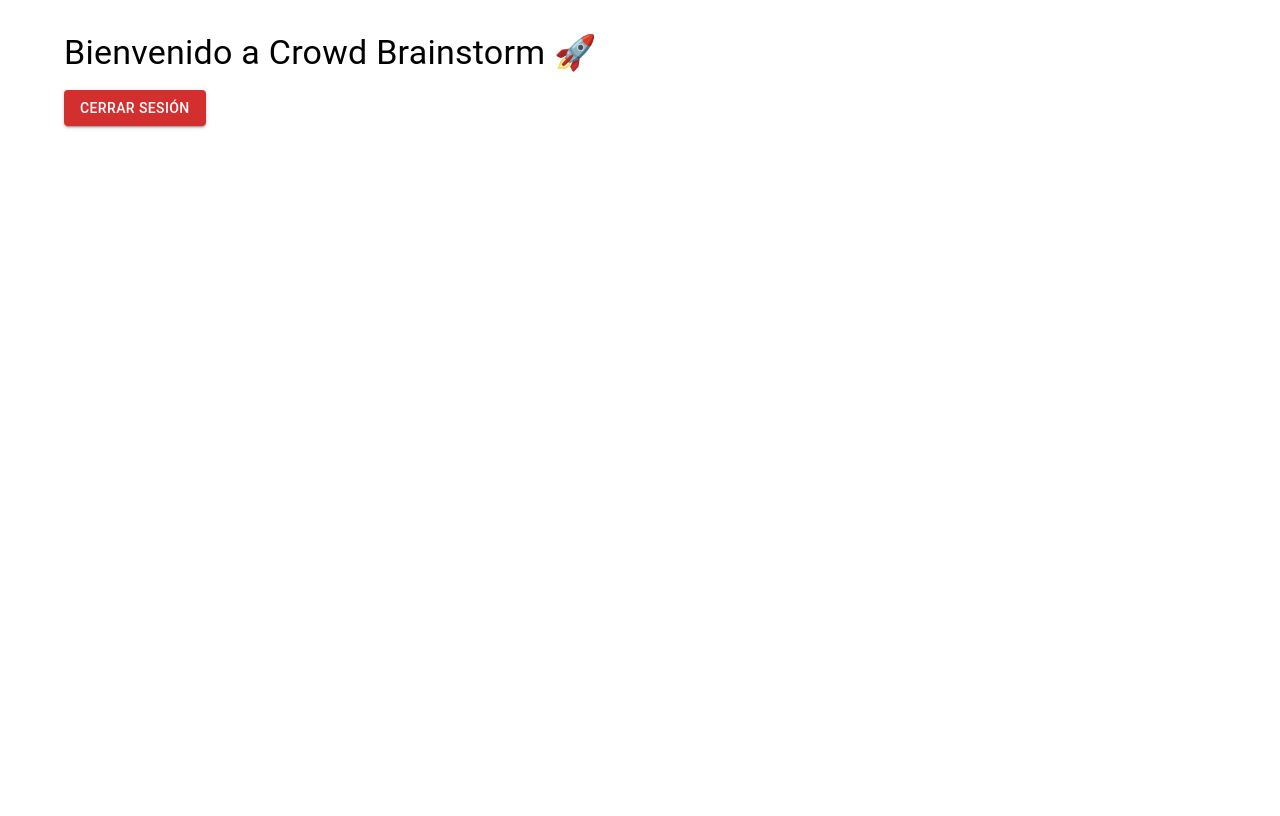
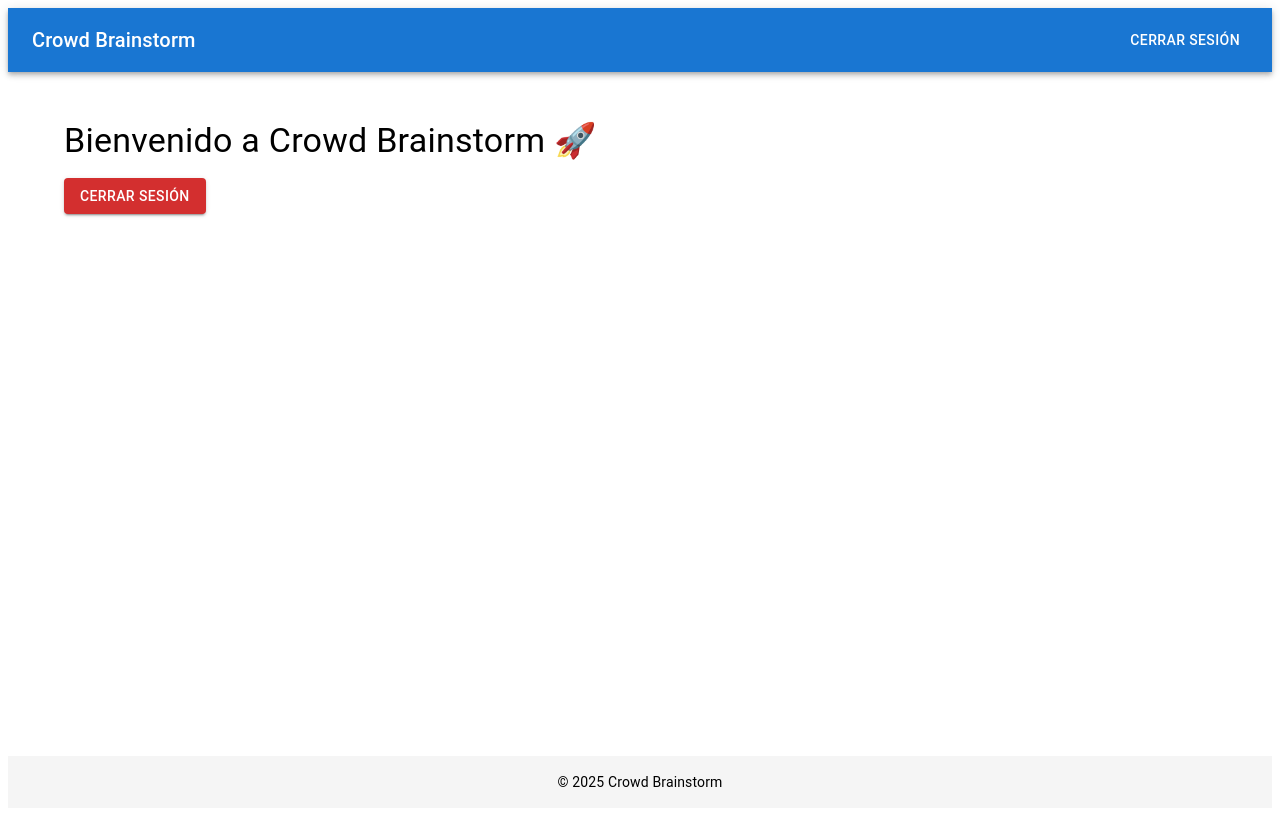
Before and after one commit to Ren991/Crowd-Brainstorm, a React (Vite) app in the folder crowd-brainstorm/: page /dashboard in a window 1280 px wide. Built offline with nearby package versions, Linux system fonts and the light colour scheme; no server answers; the database is empty; sample sign-in values are in the browser's storage.

Commit message:
add footer & navbar

```diff
--- a/crowd-brainstorm/src/App.tsx
+++ b/crowd-brainstorm/src/App.tsx
@@ -6,6 +6,7 @@ import { ProtectedRoute } from './components/ProtectedRoute';
 import { AuthProvider } from './context/AuthContext';
 import {LoadingProvider} from './context/LoadingContext';
 import { BusyDialog } from './components/BusyDialog';
+import { MainLayout } from './components/layout/MainLayout';
 
 function App() {
   return (
@@ -22,7 +23,9 @@ function App() {
             path="/dashboard"
             element={
               <ProtectedRoute>
-                <Dashboard />
+                <MainLayout>
+                  <Dashboard />
+                </MainLayout>
               </ProtectedRoute>
             }
           />
--- /dev/null
+++ b/crowd-brainstorm/src/components/layout/Footer.tsx
@@ -0,0 +1,19 @@
+import { Box, Typography } from '@mui/material';
+
+export const Footer = () => {
+  return (
+    <Box
+      component="footer"
+      sx={{
+        textAlign: 'center',
+        py: 2,
+        mt: 'auto',
+        backgroundColor: '#f5f5f5'
+      }}
+    >
+      <Typography variant="body2">
+        © {new Date().getFullYear()} Crowd Brainstorm
+      </Typography>
+    </Box>
+  );
+};
--- /dev/null
+++ b/crowd-brainstorm/src/components/layout/MainLayout.tsx
@@ -0,0 +1,15 @@
+import { Box } from '@mui/material';
+import { Navbar } from './Navbar';
+import { Footer } from './Footer';
+
+export const MainLayout = ({ children }: { children: React.ReactNode }) => {
+  return (
+    <Box display="flex" flexDirection="column" minHeight="100vh">
+      <Navbar />
+      <Box flex={1} p={2}>
+        {children}
+      </Box>
+      <Footer />
+    </Box>
+  );
+};
--- /dev/null
+++ b/crowd-brainstorm/src/components/layout/Navbar.tsx
@@ -0,0 +1,34 @@
+import { AppBar, Toolbar, Typography, Button } from '@mui/material';
+import { useNavigate } from 'react-router-dom';
+import { useAuth } from '../../context/AuthContext';
+import { logoutUser } from '../../auth/services/authService';
+
+export const Navbar = () => {
+  const navigate = useNavigate();
+  const { user } = useAuth();
+
+  const handleLogout = async () => {
+    await logoutUser();
+    navigate('/login');
+  };
+
+  return (
+    <AppBar position="static">
+      <Toolbar sx={{ display: 'flex', justifyContent: 'space-between' }}>
+        <Typography variant="h6">
+          Crowd Brainstorm
+        </Typography>
+
+        {user ? (
+          <Button color="inherit" onClick={handleLogout}>
+            Cerrar sesión
+          </Button>
+        ) : (
+          <Button color="inherit" onClick={() => navigate('/login')}>
+            Login
+          </Button>
+        )}
+      </Toolbar>
+    </AppBar>
+  );
+};
```
